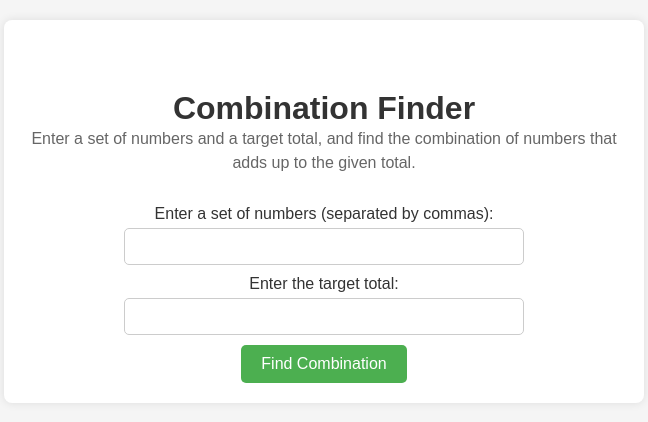
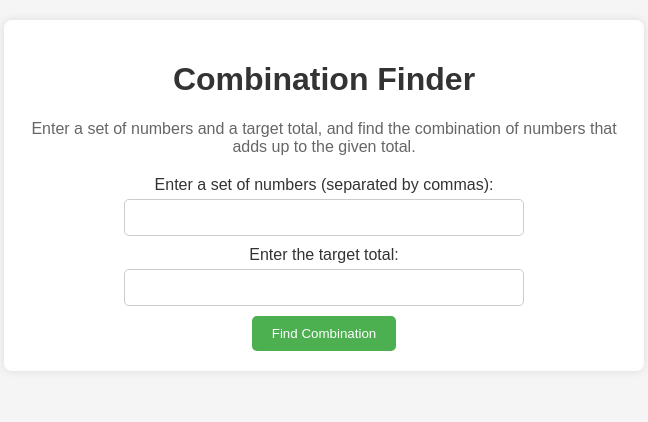
Before and after one commit to CodingKao/subsetTotal, a plain HTML site: page index.html in a window 1280 px wide. Shown: the whole page, without its empty margins (316-964 px from the left). Drawn offline with Linux system fonts and the light colour scheme.

Commit message:
remove style sheet for inline styling

```diff
--- a/index.html
+++ b/index.html
@@ -3,7 +3,6 @@
 <head>
   <meta charset="UTF-8">
   <meta name="viewport" content="width=device-width, initial-scale=1.0">
-  <link rel="stylesheet" href="styles.css">
   <title>Combination Finder</title>
   <style>
     body {
@@ -107,6 +106,6 @@
   </div>
 
   <!-- JavaScript for Interaction -->
-  <script src="app.js"></script>
+  <script src="App.js"></script>
 </body>
 </html>
--- a/styles.css
+++ /dev/null
@@ -1,50 +0,0 @@
-/* Reset some default styles for better cross-browser consistency */
-body, h1, p, button {
-    margin: 0;
-    padding: 0;
-  }
-
-  /* Set a background color for the body */
-  body {
-    background-color: #f4f4f4;
-    font-family: 'Arial', sans-serif;
-  }
-
-  /* Center content on the page */
-  .container {
-    width: 80%;
-    margin: 0 auto;
-  }
-
-  /* Style the heading */
-  h1 {
-    color: #333;
-    text-align: center;
-    margin-top: 50px;
-  }
-
-  /* Style the paragraph */
-  p {
-    color: #666;
-    font-size: 16px;
-    line-height: 1.5;
-    text-align: center;
-    margin-bottom: 30px;
-  }
-
-  /* Style the button */
-  button {
-    background-color: #007BFF;
-    color: #fff;
-    padding: 10px 20px;
-    font-size: 16px;
-    border: none;
-    border-radius: 5px;
-    cursor: pointer;
-    transition: background-color 0.3s ease;
-  }
-
-  /* Change button color on hover */
-  button:hover {
-    background-color: #0056b3;
-  }
```
